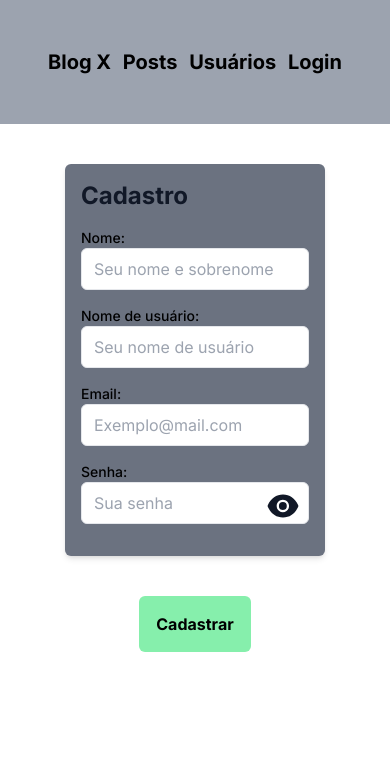
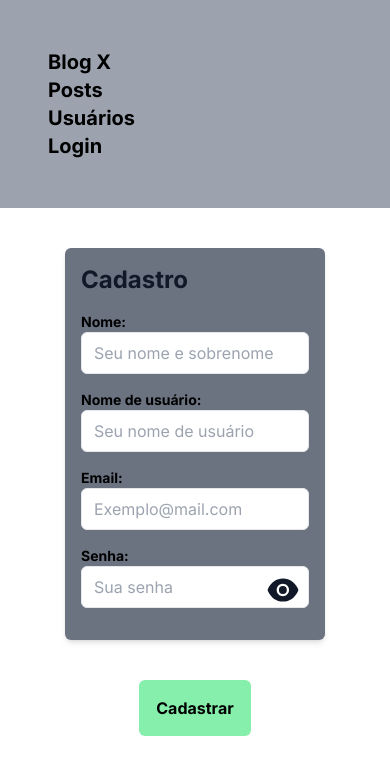
Before and after one commit to DarlanSantosCarvalho/Blog-CRUD, a Next.js app in the folder projetox/: page /Cadastro in a window 390 px wide. Shown: the top 774 px of the page. Built offline with nearby package versions, Linux system fonts and the light colour scheme.

Commit message:
Fix: Alterei a página login quando auth for true, adicionei umas infos sobre o blog e atividades disponíveis

```diff
--- a/projetox/src/app/Cadastro/page.tsx
+++ b/projetox/src/app/Cadastro/page.tsx
@@ -83,7 +83,7 @@ export default function Cadastro() {
         <div className="mb-4">
           <label
             htmlFor="name"
-            className="block text-sm font-medium text-black font-bold text-md md:text-xl"
+            className="block text-sm text-black font-bold text-md md:text-xl"
           >
             Nome:
           </label>
@@ -101,7 +101,7 @@ export default function Cadastro() {
         <div className="mb-4">
           <label
             htmlFor="name"
-            className="block text-sm font-medium text-black font-bold text-md md:text-xl"
+            className="block text-sm text-black font-bold text-md md:text-xl"
           >
             Nome de usuário:
           </label>
@@ -119,7 +119,7 @@ export default function Cadastro() {
         <div className="mb-4">
           <label
             htmlFor="email"
-            className="block text-sm font-medium text-black font-bold text-md md:text-xl"
+            className="block text-sm text-black font-bold text-md md:text-xl"
           >
             Email:
           </label>
@@ -138,7 +138,7 @@ export default function Cadastro() {
         <div className="mb-4">
           <label
             htmlFor="email"
-            className="block text-sm font-medium text-black font-bold text-md md:text-xl"
+            className="block text-sm text-black font-bold text-md md:text-xl"
           >
             Senha:
           </label>
--- a/projetox/src/app/Login/page.tsx
+++ b/projetox/src/app/Login/page.tsx
@@ -3,6 +3,7 @@ import Axios from "axios";
 import { useRef, useState } from "react";
 import { useForm, Resolver } from "react-hook-form";
 import { AiFillEye, AiFillEyeInvisible } from "react-icons/ai";
+import NavBar from "../NavBar/page";
 import Link from "next/link";
 
 type FormValues = {
@@ -99,7 +100,7 @@ export default function Login() {
             <div className="mb-4">
               <label
                 htmlFor="name"
-                className="block text-sm font-medium text-black font-bold text-md md:text-xl"
+                className="block text-sm text-black font-bold text-md md:text-xl"
               >
                 Nome de usuário:
               </label>
@@ -117,7 +118,7 @@ export default function Login() {
             <div className="mb-4">
               <label
                 htmlFor="email"
-                className="block text-sm font-medium text-black font-bold text-md md:text-xl"
+                className="block text-sm text-black font-bold text-md md:text-xl"
               >
                 Senha:
               </label>
@@ -151,8 +152,36 @@ export default function Login() {
         </form>
       ) : (
         <div>
-          <h2>Olá {username}</h2>
-          <p><Link href={"/"}>Clique aqui</Link></p>
+          <NavBar />
+          <div className="bg-gray-300 text-center p-8 rounded m-8">
+            <h1 className="text-4xl font-bold">
+              Bem-vindo ao RettiwT {username}!
+            </h1>
+            <p className="mt-4 text-lg">
+              Explore as últimas novidades, dicas e experiências fascinantes que
+              temos para oferecer. Estamos empolgados por tê-lo(a) conosco!
+            </p>
+            <p className="mt-2 text-xl underline hover:text-2xl hover:duration-500">
+              <Link href={"/"}>Fazer meu primeiro post</Link>
+            </p>
+          </div>
+
+          <div className="bg-gray-100 text-center p-6 m-8 rounded">
+            <h2 className="text-2xl font-bold">Participe da Comunidade</h2>
+            <p className="mt-2 text-lg">
+              Junte-se à nossa comunidade e compartilhe suas experiências.
+              Estamos ansiosos para ouvir suas histórias, opiniões e dicas e
+              questionamentos.
+            </p>
+          </div>
+
+          <div className="bg-gray-100 text-center p-6 m-8 rounded">
+            <h2 className="text-2xl font-bold">Interaja com seus amigos</h2>
+            <p className="mt-2 text-lg">
+              Curta, comente e debata em todos os posts que quiser, mantendo o
+              respeito sempre.
+            </p>
+          </div>
         </div>
       )}
     </div>
--- a/projetox/src/app/NavBar/page.tsx
+++ b/projetox/src/app/NavBar/page.tsx
@@ -29,7 +29,7 @@ export default function NavBar() {
     <header>
       <div>
         {!auth ? (
-          <nav className="flex justify-between p-12 text-xl text-black bg-gray-400">
+          <nav className="flex flex-col lg:justify-between lg:flex-row p-12 text-xl text-black bg-gray-400">
             <p className="font-bold text-md hover:text-2xl duration-300 md:text-xl">
               {" "}
               <Link href="/">Blog X</Link>
@@ -48,7 +48,7 @@ export default function NavBar() {
             </p>
           </nav>
         ) : (
-          <nav className="flex justify-between p-12 text-xl text-black bg-gray-400">
+          <nav className="flex flex-col text-center gap-5 lg:justify-between lg:flex-row p-12 text-xl text-black bg-gray-400">
             <p className="font-bold text-md hover:text-2xl duration-300 md:text-xl">
               {" "}
               {username}
--- a/projetox/src/app/api/db.js
+++ b/projetox/src/app/api/db.js
@@ -1,4 +1,4 @@
-import mysql from "mysql"
+import mysql from "mysql2"
 
 export const database = mysql.createConnection({
     host: "localhost",
```
